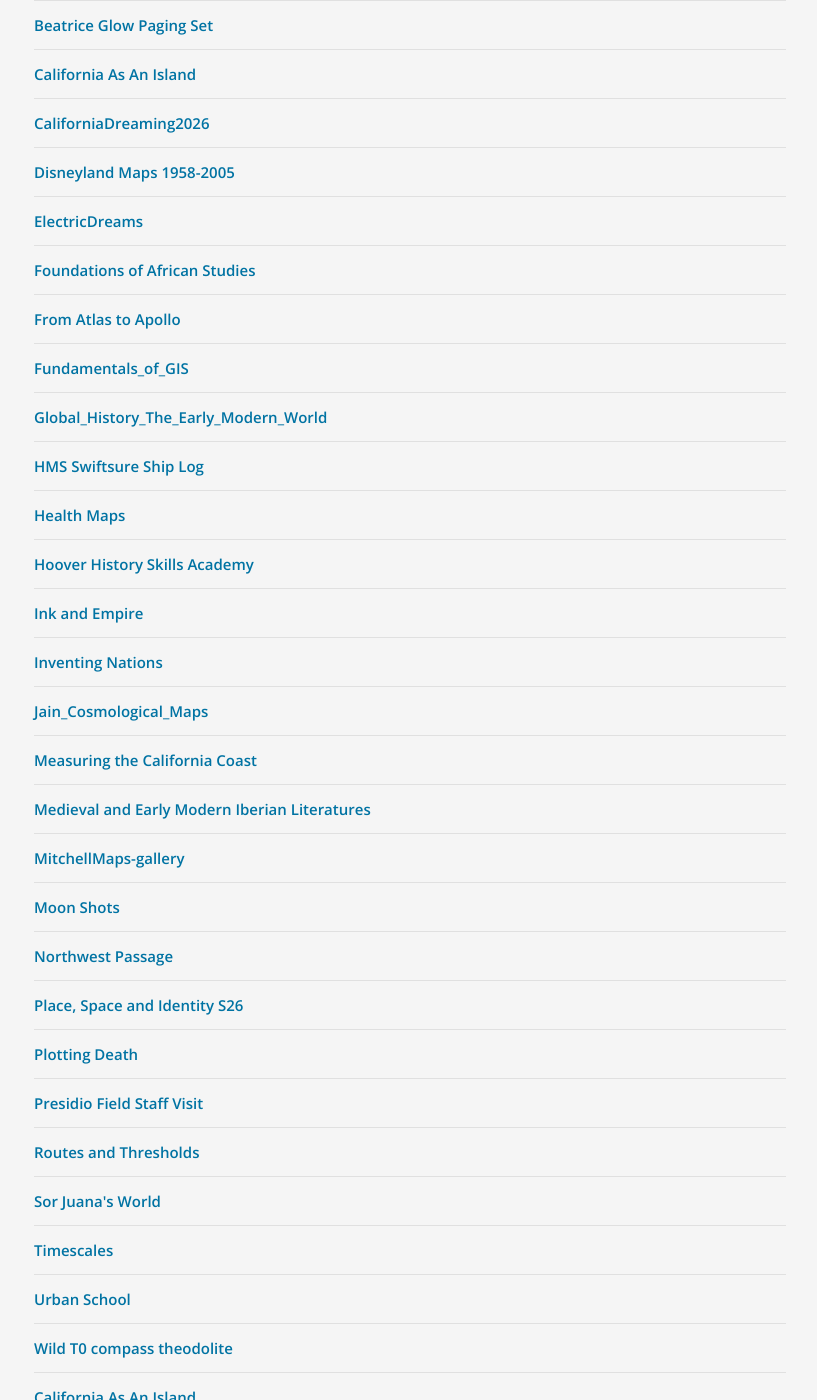
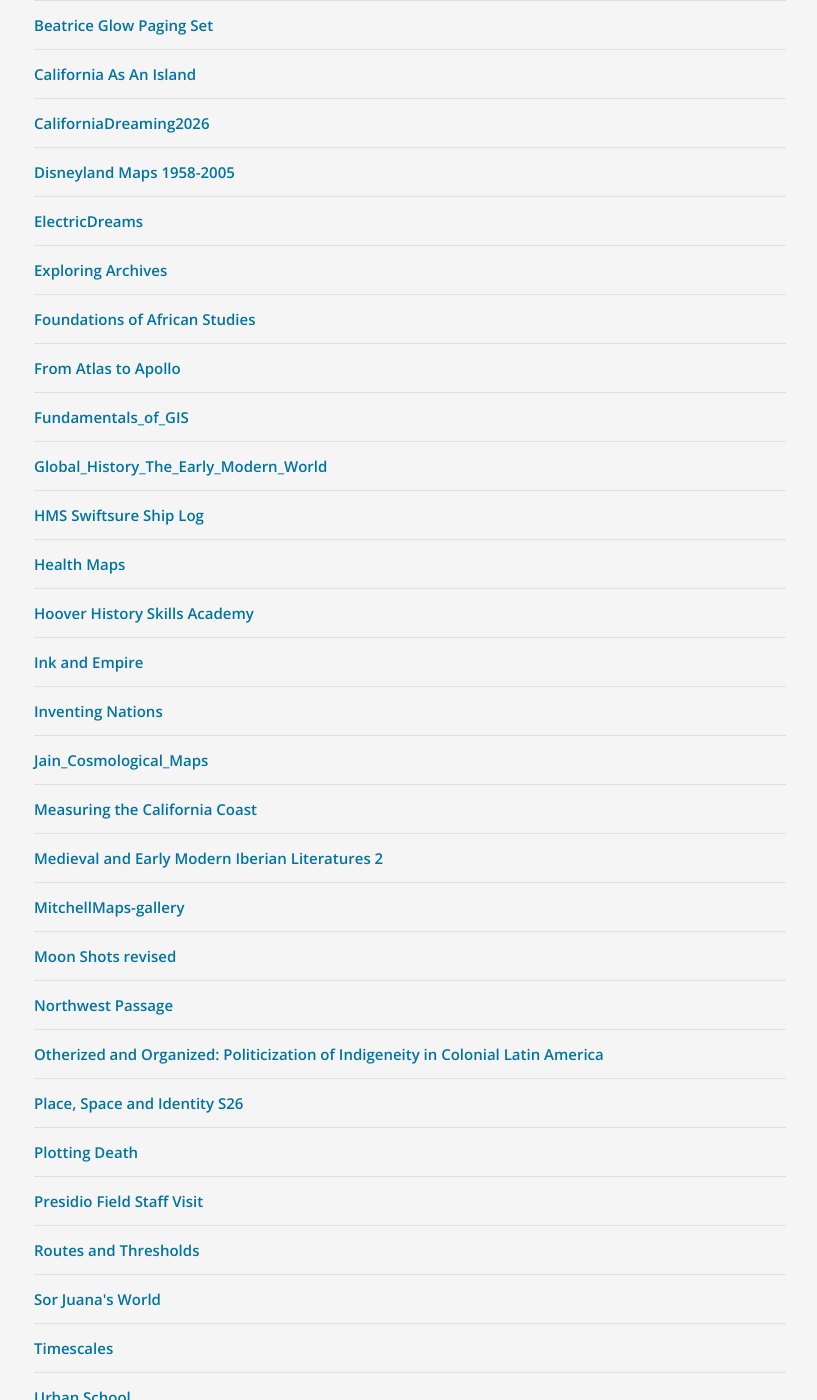
Before and after one commit to davidrumseymapcenter/iiif-galleries, a Jekyll site: the page built from index.md, in a window 1280 px wide and 1400 px high, scrolled down 358 px. Shown: the whole window, without its empty margins (230-1047 px from the left). Built offline with Jekyll 4.4.1, drawn with Linux system fonts in a browser that asks for light colours; our own code applies the rules of GitHub Pages for plain Markdown files.

Commit message:
Auto-update gallery index

```diff
--- a/index.md
+++ b/index.md
@@ -18,6 +18,7 @@ layout: default
 <li><a href="https://davidrumseymapcenter.github.io/set-builder/presentation.html?file=https://raw.githubusercontent.com/davidrumseymapcenter/iiif-galleries/main/galleries/CaliforniaDreaming2026.json" target="_blank">CaliforniaDreaming2026</a></li>
 <li><a href="https://davidrumseymapcenter.github.io/set-builder/presentation.html?file=https://raw.githubusercontent.com/davidrumseymapcenter/iiif-galleries/main/galleries/Disneyland Maps 1958-2005-gallery.json" target="_blank">Disneyland Maps 1958-2005</a></li>
 <li><a href="https://davidrumseymapcenter.github.io/set-builder/presentation.html?file=https://raw.githubusercontent.com/davidrumseymapcenter/iiif-galleries/main/galleries/ElectricDreams.json" target="_blank">ElectricDreams</a></li>
+<li><a href="https://davidrumseymapcenter.github.io/set-builder/presentation.html?file=https://raw.githubusercontent.com/davidrumseymapcenter/iiif-galleries/main/galleries/Exploring Archives-gallery.json" target="_blank">Exploring Archives</a></li>
 <li><a href="https://davidrumseymapcenter.github.io/set-builder/presentation.html?file=https://raw.githubusercontent.com/davidrumseymapcenter/iiif-galleries/main/galleries/Foundations of African Studies-gallery.json" target="_blank">Foundations of African Studies</a></li>
 <li><a href="https://davidrumseymapcenter.github.io/set-builder/presentation.html?file=https://raw.githubusercontent.com/davidrumseymapcenter/iiif-galleries/main/galleries/From Atlas to Apollo-gallery.json" target="_blank">From Atlas to Apollo</a></li>
 <li><a href="https://davidrumseymapcenter.github.io/set-builder/presentation.html?file=https://raw.githubusercontent.com/davidrumseymapcenter/iiif-galleries/main/galleries/Fundamentals_of_GIS.json" target="_blank">Fundamentals_of_GIS</a></li>
@@ -29,10 +30,11 @@ layout: default
 <li><a href="https://davidrumseymapcenter.github.io/set-builder/presentation.html?file=https://raw.githubusercontent.com/davidrumseymapcenter/iiif-galleries/main/galleries/Inventing Nations-gallery.json" target="_blank">Inventing Nations</a></li>
 <li><a href="https://davidrumseymapcenter.github.io/set-builder/presentation.html?file=https://raw.githubusercontent.com/davidrumseymapcenter/iiif-galleries/main/galleries/Jain_Cosmological_Maps.json" target="_blank">Jain_Cosmological_Maps</a></li>
 <li><a href="https://davidrumseymapcenter.github.io/set-builder/presentation.html?file=https://raw.githubusercontent.com/davidrumseymapcenter/iiif-galleries/main/galleries/Measuring the California Coast-gallery.json" target="_blank">Measuring the California Coast</a></li>
-<li><a href="https://davidrumseymapcenter.github.io/set-builder/presentation.html?file=https://raw.githubusercontent.com/davidrumseymapcenter/iiif-galleries/main/galleries/Medieval and Early Modern Iberian Literatures-gallery.json" target="_blank">Medieval and Early Modern Iberian Literatures</a></li>
+<li><a href="https://davidrumseymapcenter.github.io/set-builder/presentation.html?file=https://raw.githubusercontent.com/davidrumseymapcenter/iiif-galleries/main/galleries/Medieval and Early Modern Iberian Literatures-gallery.json" target="_blank">Medieval and Early Modern Iberian Literatures 2</a></li>
 <li><a href="https://davidrumseymapcenter.github.io/set-builder/presentation.html?file=https://raw.githubusercontent.com/davidrumseymapcenter/iiif-galleries/main/galleries/MitchellMaps-gallery.json" target="_blank">MitchellMaps-gallery</a></li>
-<li><a href="https://davidrumseymapcenter.github.io/set-builder/presentation.html?file=https://raw.githubusercontent.com/davidrumseymapcenter/iiif-galleries/main/galleries/Moon Shots-gallery.json" target="_blank">Moon Shots</a></li>
+<li><a href="https://davidrumseymapcenter.github.io/set-builder/presentation.html?file=https://raw.githubusercontent.com/davidrumseymapcenter/iiif-galleries/main/galleries/Moon Shots-gallery.json" target="_blank">Moon Shots revised</a></li>
 <li><a href="https://davidrumseymapcenter.github.io/set-builder/presentation.html?file=https://raw.githubusercontent.com/davidrumseymapcenter/iiif-galleries/main/galleries/Northwest Passage-gallery.json" target="_blank">Northwest Passage</a></li>
+<li><a href="https://davidrumseymapcenter.github.io/set-builder/presentation.html?file=https://raw.githubusercontent.com/davidrumseymapcenter/iiif-galleries/main/galleries/Otherized and Organized_ Politicization of Indigeneity in Colonial Latin America-gallery.json" target="_blank">Otherized and Organized: Politicization of Indigeneity in Colonial Latin America</a></li>
 <li><a href="https://davidrumseymapcenter.github.io/set-builder/presentation.html?file=https://raw.githubusercontent.com/davidrumseymapcenter/iiif-galleries/main/galleries/Place, Space and Identity S26-gallery.json" target="_blank">Place, Space and Identity S26</a></li>
 <li><a href="https://davidrumseymapcenter.github.io/set-builder/presentation.html?file=https://raw.githubusercontent.com/davidrumseymapcenter/iiif-galleries/main/galleries/Plotting Death-gallery.json" target="_blank">Plotting Death</a></li>
 <li><a href="https://davidrumseymapcenter.github.io/set-builder/presentation.html?file=https://raw.githubusercontent.com/davidrumseymapcenter/iiif-galleries/main/galleries/Presidio Field Staff Visit-gallery.json" target="_blank">Presidio Field Staff Visit</a></li>
```
